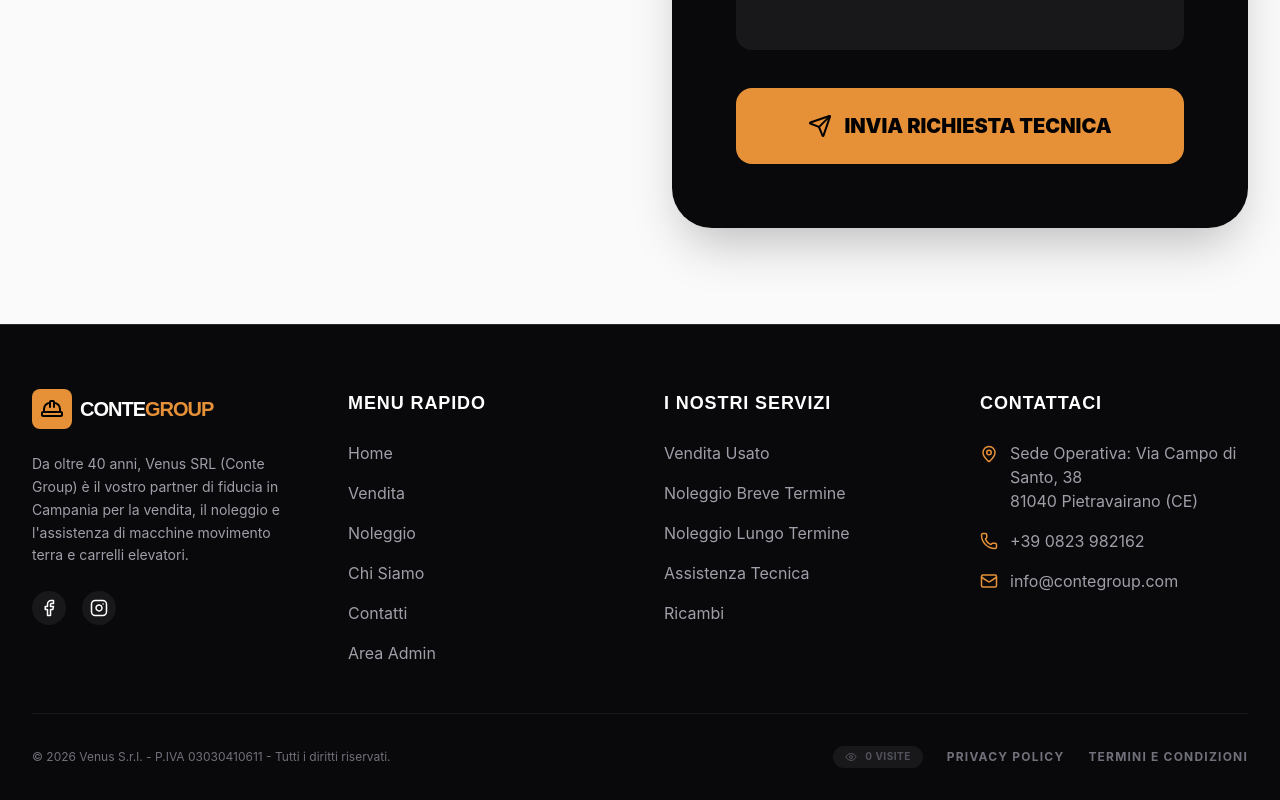
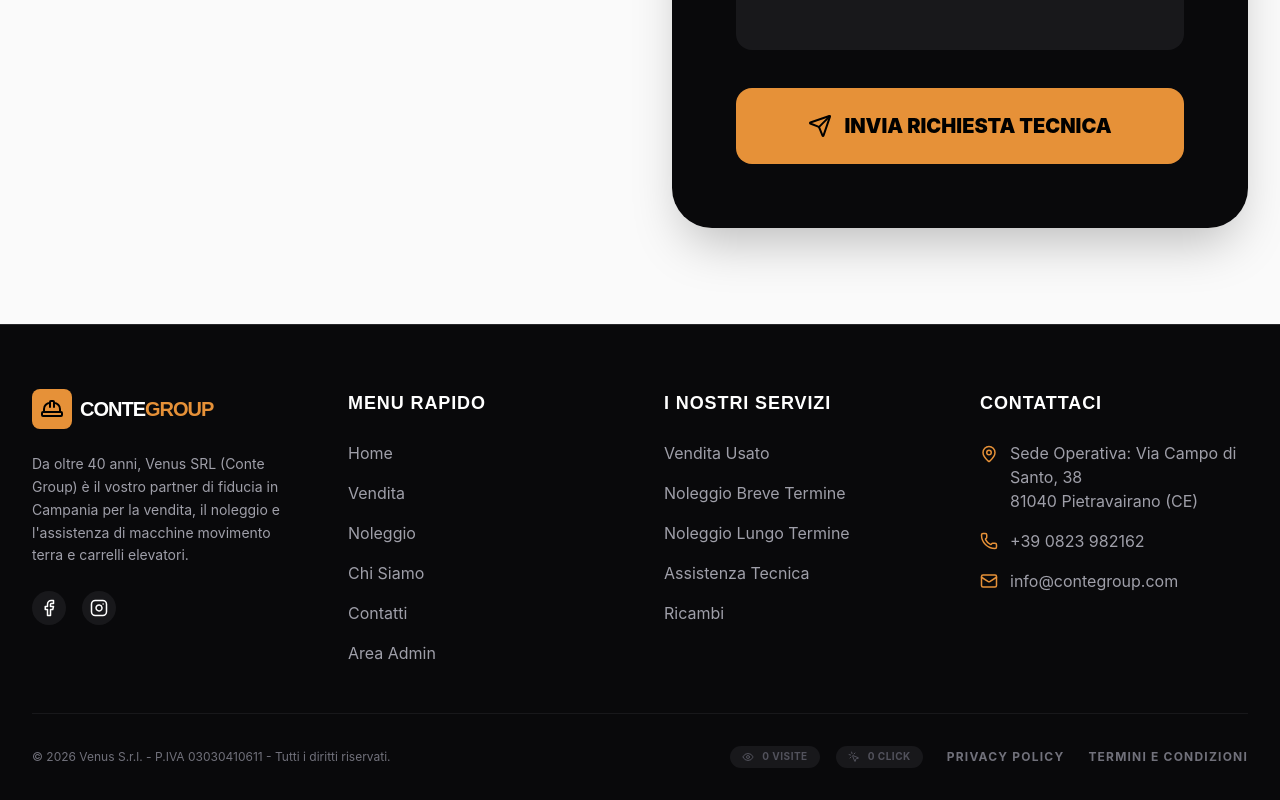
Before and after one commit to Fabriziochiappini/provaescavattori, a React (Vite) app: page /assistenza in a window 1280 px wide. Shown: the part 2049-2849 px from the top of the page. Built offline with nearby package versions, Linux system fonts and the light colour scheme; no server answers; the database is empty.

Commit message:
Feat: Implement click and interaction tracking across the site

```diff
--- a/src/components/Footer.tsx
+++ b/src/components/Footer.tsx
@@ -1,11 +1,11 @@
 
 import React from 'react';
 import { Link } from 'react-router-dom';
-import { Facebook, Instagram, Linkedin, Mail, MapPin, Phone, HardHat, Eye } from 'lucide-react';
+import { Facebook, Instagram, Linkedin, Mail, MapPin, Phone, HardHat, Eye, MousePointerClick } from 'lucide-react';
 import { useData } from '../context/DataContext';
 
 const Footer: React.FC = () => {
-  const { stats } = useData();
+  const { stats, trackInteraction } = useData();
 
   return (
     <footer className="bg-zinc-950 text-white pt-16 pb-8 border-t border-zinc-800">
@@ -77,11 +77,11 @@ const Footer: React.FC = () => {
               </li>
               <li className="flex items-center space-x-3 text-zinc-400">
                 <Phone className="text-orange-500 shrink-0" size={18} />
-                <a href="tel:+390823982162" className="hover:text-orange-500">+39 0823 982162</a>
+                <a onClick={trackInteraction} href="tel:+390823982162" className="hover:text-orange-500">+39 0823 982162</a>
               </li>
               <li className="flex items-center space-x-3 text-zinc-400">
                 <Mail className="text-orange-500 shrink-0" size={18} />
-                <a href="mailto:info@contegroup.com" className="hover:text-orange-500">info@contegroup.com</a>
+                <a onClick={trackInteraction} href="mailto:info@contegroup.com" className="hover:text-orange-500">info@contegroup.com</a>
               </li>
             </ul>
           </div>
@@ -92,9 +92,15 @@ const Footer: React.FC = () => {
             © 2026 Venus S.r.l. - P.IVA 03030410611 - Tutti i diritti riservati.
           </p>
           <div className="flex flex-col md:flex-row items-center gap-6">
-            <div className="flex items-center gap-2 text-zinc-600 bg-zinc-900 px-3 py-1 rounded-full text-[10px] uppercase font-bold tracking-wider">
-                <Eye size={12} />
-                <span>{stats?.visits ? stats.visits.toLocaleString() : '0'} Visite</span>
+            <div className="flex gap-4">
+                <div className="flex items-center gap-2 text-zinc-600 bg-zinc-900 px-3 py-1 rounded-full text-[10px] uppercase font-bold tracking-wider">
+                    <Eye size={12} />
+                    <span>{stats?.visits ? stats.visits.toLocaleString() : '0'} Visite</span>
+                </div>
+                <div className="flex items-center gap-2 text-zinc-600 bg-zinc-900 px-3 py-1 rounded-full text-[10px] uppercase font-bold tracking-wider">
+                    <MousePointerClick size={12} />
+                    <span>{stats?.interactions ? stats.interactions.toLocaleString() : '0'} Click</span>
+                </div>
             </div>
             <div className="flex gap-6 uppercase tracking-widest font-bold text-xs">
               <Link to="/privacy-policy" className="hover:text-orange-500 transition-colors">Privacy Policy</Link>
--- a/src/context/DataContext.tsx
+++ b/src/context/DataContext.tsx
@@ -75,7 +75,7 @@ export interface HomeGalleryData {
 
 export interface Stats {
     visits: number;
-    footerClicks: number;
+    interactions: number; // Renamed from footerClicks for broader usage
 }
 
 export interface BrandLogo {
@@ -131,7 +131,7 @@ interface DataContextType {
     deleteGallery: (id: string) => Promise<void>;
 
     stats: Stats;
-    incrementFooterClick: () => void;
+    trackInteraction: () => void;
 
     uploadImage: (file: File, folder: string) => Promise<string>;
     deleteImage: (url: string) => Promise<void>;
@@ -156,7 +156,7 @@ export const DataProvider: React.FC<{ children: ReactNode }> = ({ children }) =>
     const [contacts, setContacts] = useState<ContactInfo[]>([]);
     const [galleries, setGalleries] = useState<Gallery[]>([]);
     const [homeGallery, setHomeGallery] = useState<HomeGalleryData>({ title: '', subtitle: '', items: [] });
-    const [stats, setStats] = useState<Stats>({ visits: 0, footerClicks: 0 });
+    const [stats, setStats] = useState<Stats>({ visits: 0, interactions: 0 });
     const [brandsBanner, setBrandsBanner] = useState<BrandsBannerData>({
         logos: [],
         mode: 'dynamic',
@@ -248,7 +248,7 @@ export const DataProvider: React.FC<{ children: ReactNode }> = ({ children }) =>
             if (snap.exists()) {
                 setStats(snap.data() as Stats);
             } else {
-                setDoc(doc(db, 'stats', 'global'), { visits: 0, footerClicks: 0 });
+                setDoc(doc(db, 'stats', 'global'), { visits: 0, interactions: 0 });
             }
         });
         return () => unsub();
@@ -382,8 +382,8 @@ export const DataProvider: React.FC<{ children: ReactNode }> = ({ children }) =>
     }, []);
 
     // Stats
-    const incrementFooterClick = async () => {
-        await setDoc(doc(db, 'stats', 'global'), { footerClicks: increment(1) }, { merge: true });
+    const trackInteraction = async () => {
+        await setDoc(doc(db, 'stats', 'global'), { interactions: increment(1) }, { merge: true });
     };
 
     // Images
@@ -426,7 +426,7 @@ export const DataProvider: React.FC<{ children: ReactNode }> = ({ children }) =>
             contacts, addContact, updateContact, deleteContact,
             galleries, addGallery, updateGallery, deleteGallery,
             homeGallery, updateHomeGallery,
-            stats, incrementFooterClick,
+            stats, trackInteraction,
             uploadImage, deleteImage,
             siteData: initialSiteData,
             brandsBanner,
--- a/src/pages/Assistance.tsx
+++ b/src/pages/Assistance.tsx
@@ -1,8 +1,10 @@
 
 import React, { useState } from 'react';
 import { Settings, Truck, Phone, Send, AlertTriangle, ShieldCheck } from 'lucide-react';
+import { useData } from '../context/DataContext';
 
 const Assistance: React.FC = () => {
+    const { trackInteraction } = useData();
     const [formData, setFormData] = useState({
         name: '',
         email: '',
@@ -32,6 +34,7 @@ const Assistance: React.FC = () => {
 
             if (response.ok) {
                 setStatus('success');
+                trackInteraction();
                 setFormData({ name: '', email: '', phone: '', serviceType: 'ricambi', message: '' });
                 alert(`Richiesta inviata con successo! Ti abbiamo inviato una email di conferma.`);
             } else {
@@ -147,6 +150,7 @@ const Assistance: React.FC = () => {
 
                     <a
                         href="tel:+393518349368"
+                        onClick={() => trackInteraction()}
                         className="relative z-10 bg-white hover:bg-black hover:text-orange-500 text-black px-8 py-4 rounded-xl font-black text-xl md:text-2xl tracking-tighter transition-all shadow-lg active:scale-95 whitespace-nowrap"
                     >
                         351 8349368
--- a/src/pages/Contact.tsx
+++ b/src/pages/Contact.tsx
@@ -5,7 +5,7 @@ import { useData } from '../context/DataContext';
 import FAQSection from '../components/FAQSection';
 
 const Contact: React.FC = () => {
-  const { contacts } = useData();
+  const { contacts, trackInteraction } = useData();
   const [formData, setFormData] = React.useState({
     name: '',
     email: '',
@@ -35,6 +35,7 @@ const Contact: React.FC = () => {
 
       if (response.ok) {
         setStatus('success');
+        trackInteraction();
         setFormData({ name: '', email: '', phone: '', interest: 'Vendita Escavatore', message: '' });
         alert('Messaggio inviato con successo! Ti abbiamo inviato una email di conferma.');
       } else {
@@ -96,6 +97,7 @@ const Contact: React.FC = () => {
                     href={item.href || '#'}
                     target={item.href?.startsWith('http') ? '_blank' : '_self'}
                     rel={item.href?.startsWith('http') ? 'noopener noreferrer' : undefined}
+                    onClick={() => trackInteraction()}
                     className="bg-zinc-100 p-8 rounded-2xl border border-zinc-200 flex flex-col justify-between hover:border-orange-600 transition-all duration-300 group"
                   >
                     <Icon className="text-orange-600 mb-6 group-hover:scale-110 transition-transform" size={32} />
--- a/src/pages/MachineDetail.tsx
+++ b/src/pages/MachineDetail.tsx
@@ -8,7 +8,7 @@ import GalleryModal from '../components/GalleryModal';
 const MachineDetail: React.FC = () => {
     const { id } = useParams<{ id: string }>();
     const navigate = useNavigate();
-    const { excavators, specCategories, adminSettings } = useData(); // Added specCategories
+    const { excavators, specCategories, adminSettings, trackInteraction } = useData(); // Added specCategories and trackInteraction
     const showPrices = adminSettings?.showPrices !== false;
     const [machine, setMachine] = useState<any | null>(null);
     const [activeTab, setActiveTab] = useState<'desc' | 'specs' | 'features'>('desc');
@@ -271,19 +271,22 @@ const MachineDetail: React.FC = () => {
                             <Link
                                 to="/contatti"
                                 state={{ prefill: `Richiesta info per: ${machine.name} (${machine.brand})` }}
+                                onClick={() => trackInteraction()}
                                 className="flex-1 bg-zinc-900 text-white py-4 rounded-xl font-bold hover:bg-zinc-800 transition-colors flex items-center justify-center gap-2"
                             >
                                 <Mail size={20} />
                                 Richiedi Informazioni
                             </Link>
                             <a
-                                href="tel:+39061234567"
+                                href="tel:+390823982162"
+                                onClick={() => trackInteraction()}
                                 className="px-6 py-4 bg-amber-500 text-white rounded-xl font-bold hover:bg-amber-600 transition-colors flex items-center justify-center"
                             >
                                 <Phone size={24} />
                             </a>
                             <button
                                 onClick={() => {
+                                    trackInteraction();
                                     navigator.share({
                                         title: `Conte Group - ${machine.name}`,
                                         text: `Guarda questo mezzo: ${machine.name}`,
```
